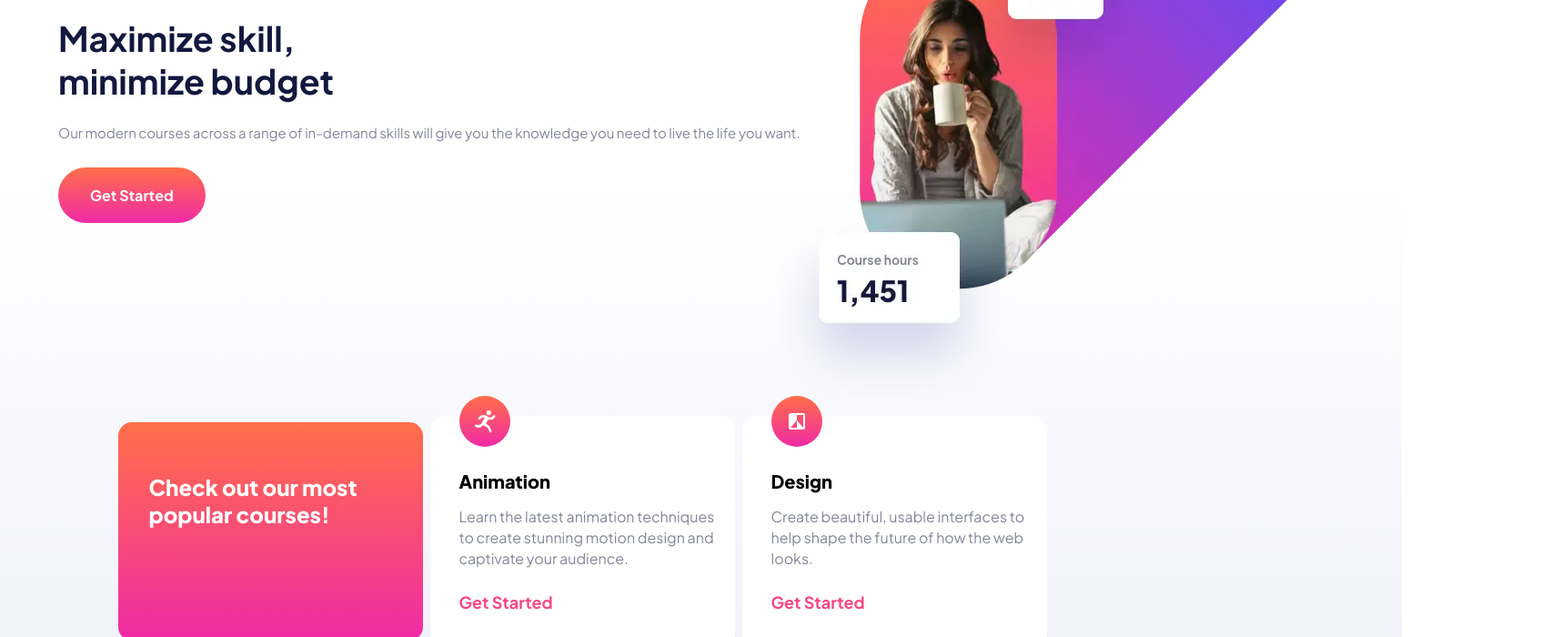
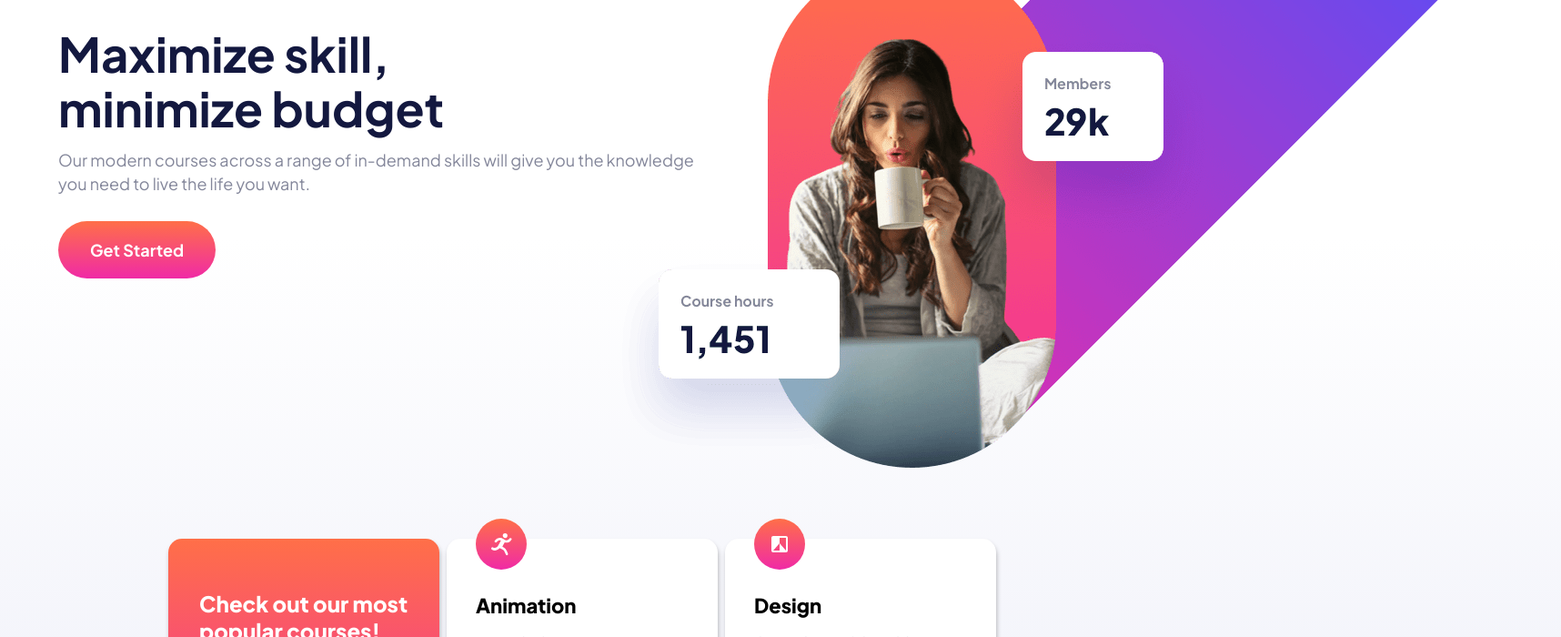
Before and after one commit to russell-crooms/skilled, a React (Vite) app: page / in a window 1280 px wide. Shown: the part 220-920 px from the top of the page at 91% size, 1716 px wide, since content can reach past the window. Built offline with nearby package versions, Linux system fonts and the light colour scheme.

Commit message:
Pushing styles for 1024px screens. - will resume here tomorrow

```diff
--- a/src/components/cards/Cards.css
+++ b/src/components/cards/Cards.css
@@ -35,6 +35,11 @@
 @media (min-width: 768px) {
   #colorful-card {
     height: 240px;
+  }
+}
+@media (min-width: 1024px) {
+  #colorful-card {
+    height: 280px;
   }
 }
 
@@ -86,6 +91,13 @@
     height: 255px;
   }
 }
+@media (min-width: 1024px) {
+  .cards {
+    width: 298px;
+    height: 280px;
+    box-shadow: 1px 4px 5px rgba(0, 0, 0, 0.25);
+  }
+}
 
 .cards img {
   width: 56px;
@@ -110,6 +122,11 @@
     font-size: 20px;
   }
 }
+@media (min-width: 1024px) {
+  .cards h2 {
+    font-size: 22px;
+  }
+}
 
 .cards p {
   color: #83869a;
@@ -130,6 +147,11 @@
     width: 96%;
     font-size: 16px;
     font-weight: 400;
+  }
+}
+@media (min-width: 1024px) {
+  .cards P {
+/* This is where I left off */
   }
 }
 
--- a/src/components/hero/Hero.css
+++ b/src/components/hero/Hero.css
@@ -36,12 +36,19 @@
         line-height: 47px;
     }
 }
-
 @media (min-width: 768px) {
     .hero-header-text {
         width: 120%;
         font-size: 25px;
         margin-top: -125px;
+    }
+}
+@media (min-width: 1024px) {
+    .hero-header-text {
+        font-size: 35px;
+        margin-top: -200px;
+        line-height: 60px;
+        margin-bottom: -30px;
     }
 }
 
@@ -64,6 +71,11 @@
         font-size: 15px;
         line-height: 26px;
         font-weight: 400;
+    }
+}
+@media (min-width: 1024px) {
+    .hero-paragraph {
+        font-size: 18px;
     }
 }
 
@@ -91,6 +103,11 @@
         font-weight: 700;
     }
 }
+@media (min-width: 1024px) {
+    .hero-button button {
+        font-size: 18px;
+    }
+}
 
 .hero-button button:hover {
     opacity: 60%;
@@ -105,6 +122,13 @@
         display: none;
     }
 }
+@media (min-width: 1024px) {
+    .hero-image-desktop {
+        display: inline-block;
+        margin-top: -270px;
+        margin-right: -500px;
+    }
+}
 
 .hero-image-tablet {
     display: none;
@@ -114,6 +138,11 @@
         display: inline-block;
         margin-top: -190px;
         margin-right: -325px;
+    }
+}
+@media (min-width: 1024px) {
+    .hero-image-tablet {
+        display: none;
     }
 }
 
```
